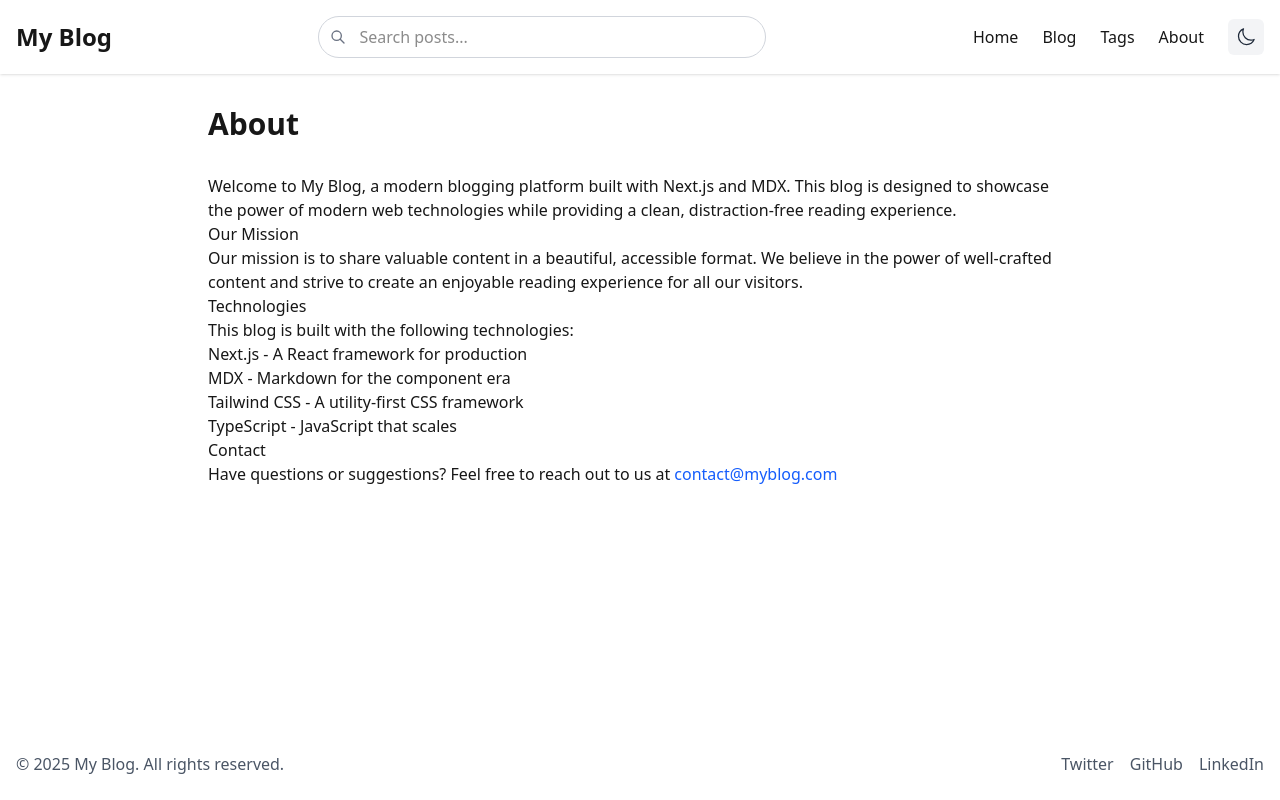
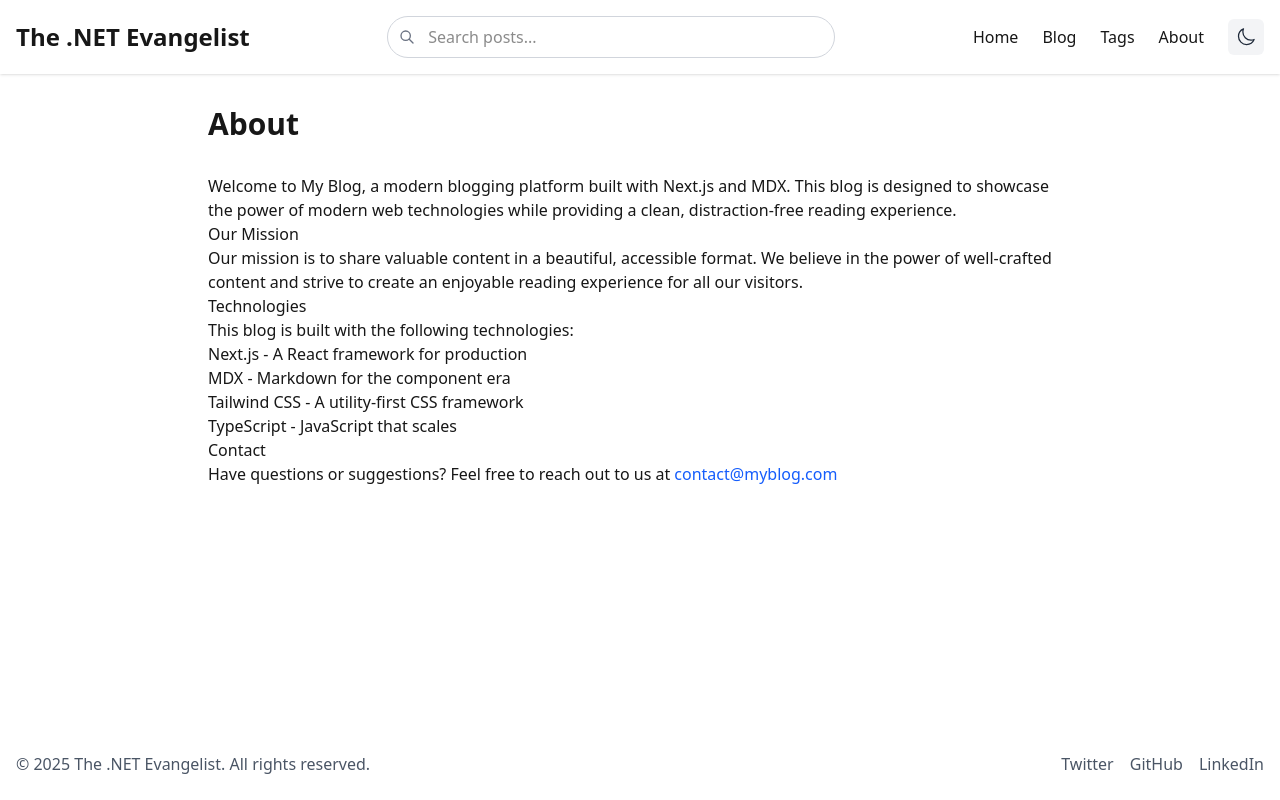
Before and after one commit to nirzaf/dotnetblogs, a Next.js app: page /about in a window 1280 px wide. Built offline with nearby package versions, Linux system fonts and the light colour scheme.

Commit message:
feat: update site metadata and titles to reflect branding as 'The .NET Evangelist'

```diff
--- a/src/app/layout.tsx
+++ b/src/app/layout.tsx
@@ -18,10 +18,10 @@ const geistMono = Geist_Mono({
 
 export const metadata: Metadata = {
   title: {
-    template: '%s | My Blog',
-    default: 'My Blog',
+    template: '%s | The .NET Evangelist',
+    default: 'The .NET Evangelist',
   },
-  description: "A modern blog built with Next.js and MDX",
+  description: "Exploring modern software development with .NET, web technologies, and cloud solutions",
 };
 
 export default function RootLayout({
@@ -35,7 +35,7 @@ export default function RootLayout({
         <ThemeProvider>
           <header className="bg-white dark:bg-gray-900 shadow-sm">
             <div className="container mx-auto px-4 py-4 flex justify-between items-center">
-              <Link href="/" className="text-2xl font-bold">My Blog</Link>
+              <Link href="/" className="text-2xl font-bold">The .NET Evangelist</Link>
               <div className="flex-1 mx-4 max-w-md hidden md:block">
                 <HeaderSearch />
               </div>
@@ -70,7 +70,7 @@ export default function RootLayout({
               <div className="flex flex-col md:flex-row justify-between items-center">
                 <div className="mb-4 md:mb-0">
                   <p className="text-gray-600 dark:text-gray-300">
-                    © 2025 My Blog. All rights reserved.
+                    © 2025 The .NET Evangelist. All rights reserved.
                   </p>
                 </div>
                 <div className="flex space-x-4">
--- a/src/app/page.tsx
+++ b/src/app/page.tsx
@@ -5,8 +5,8 @@ import { PostCard } from '@/components/PostCard';
 import { SearchBar } from '@/components/SearchBar';
 
 export const metadata: Metadata = {
-  title: 'My Blog',
-  description: 'A modern blog built with Next.js and MDX',
+  title: 'The .NET Evangelist',
+  description: 'Exploring modern software development with .NET, web technologies, and cloud solutions',
 };
 
 export default async function Home() {
@@ -17,9 +17,9 @@ export default async function Home() {
   return (
     <div className="container mx-auto px-4 py-8">
       <div className="text-center mb-8">
-        <h1 className="text-4xl font-bold mb-4">Welcome to My Blog</h1>
+        <h1 className="text-4xl font-bold mb-4">The .NET Evangelist</h1>
         <p className="text-xl text-gray-600 dark:text-gray-300 mb-6">
-          A modern blogging platform built with Next.js and MDX
+          Exploring modern software development with .NET, web technologies, and cloud solutions
         </p>
         <SearchBar />
       </div>
```
